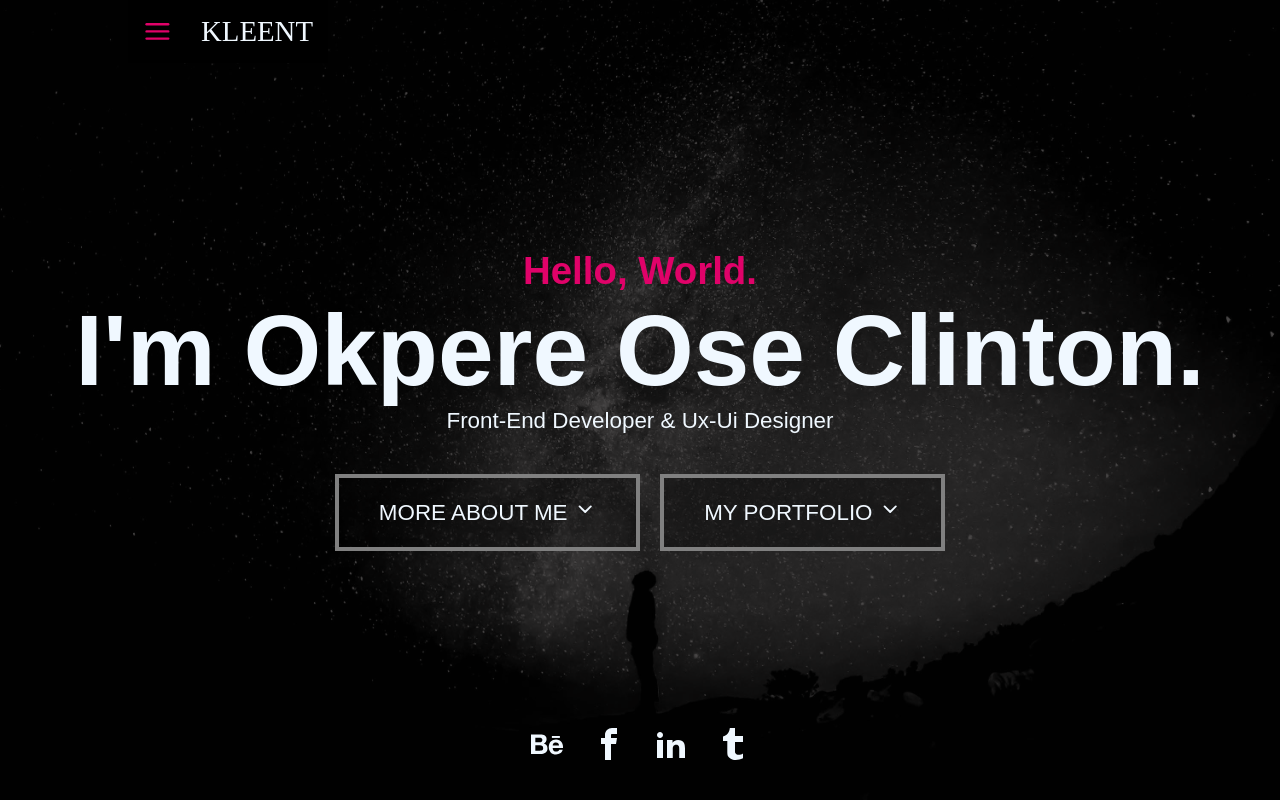
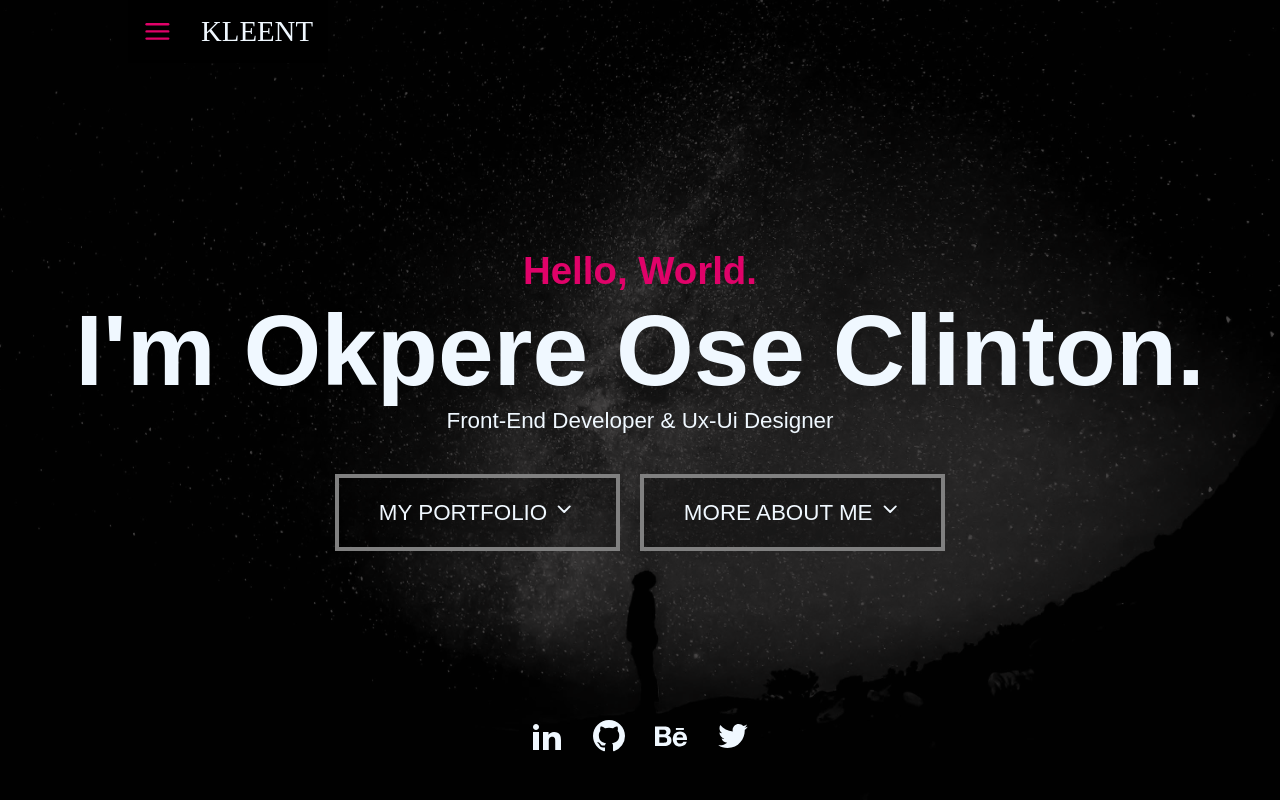
Before and after one commit to okpere/myport, a React (Create React App) app: page / in a window 1280 px wide. Shown: the top 800 px of the page. Built offline with nearby package versions, Linux system fonts and the light colour scheme.

Commit message:
set up the links

```diff
--- a/src/componets/About/About.js
+++ b/src/componets/About/About.js
@@ -8,7 +8,7 @@ const About = () => {
     AOS.init({duration: 700});
   },[])
   return (
-    <section className="about" data-aos="flip-right">
+    <section className="about" data-aos="zoom-in">
       <div className="about-intro">
         <h3>About</h3>
         <p>Let me introduce myself.</p>
--- a/src/componets/Main/Main.css
+++ b/src/componets/Main/Main.css
@@ -53,6 +53,10 @@
   border: 0.1em solid gray;
   border-width: 4px;
   color: aliceblue;
+  transition: all 300ms;
+}
+.intro button:hover {
+  border: 0.1em solid rgb(224, 2, 105);
 }
 .intro-links {
   position: absolute;
@@ -62,6 +66,16 @@
   align-items: center;
   justify-content: center;
   gap: 30px;
+}
+.intro-links a {
+  text-decoration: none;
+  color: aliceblue;
+  transition: all 300ms;
+}
+.intro-links a:hover {
+  text-decoration: none;
+  color: rgb(224, 2, 105);
+  transform: translate(0px, -4px);
 }
 @media only screen and (max-width: 1280px) {
   .intro-contain {
--- a/src/componets/Main/Main.js
+++ b/src/componets/Main/Main.js
@@ -1,8 +1,10 @@
 import logo from "../../assets/intro-bg.jpg";
 import "./Main.css";
 
-import { ImBehance, ImFacebook, ImLinkedin2, ImTumblr } from "react-icons/im";
+import { ImBehance, ImLinkedin2 } from "react-icons/im";
 import { FiChevronDown } from "react-icons/fi";
+import { BsGithub } from "react-icons/bs";
+import { IoLogoTwitter } from "react-icons/io";
 
 const Main = () => {
   return (
@@ -18,19 +20,47 @@ const Main = () => {
         <p>Front-End Developer & Ux-Ui Designer</p>
         <div className="into-button">
           <button>
-            MORE ABOUT ME <FiChevronDown />
+            MY PORTFOLIO <FiChevronDown />
           </button>
           <button>
-            MY PORTFOLIO <FiChevronDown />
+            MORE ABOUT ME <FiChevronDown />
           </button>
         </div>
       </div>
 
       <div className="intro-links">
-        <ImBehance />
-        <ImFacebook />
-        <ImLinkedin2 />
-        <ImTumblr />
+        <a
+          href="https://www.linkedin.com/in/clinton-okpere-404a8421a/"
+          target="_blank"
+          rel="noreferrer noopener"
+        >
+          <ImLinkedin2 />
+        </a>
+        <a
+          href="hhttps://github.com/okpere"
+          target="_blank"
+          rel="noreferrer noopener"
+        >
+          <BsGithub />
+        </a>
+        <a
+          href="https://www.behance.net/clintonokpere"
+          target="_blank"
+          rel="noreferrer noopener"
+        >
+          <ImBehance />
+        </a>
+        <a
+          href="https://twitter.com/OkpereC/"
+          target="_blank"
+          rel="noreferrer noopener"
+        >
+          <IoLogoTwitter />
+        </a>
+
+
+
+
       </div>
     </section>
   );
```
Also changed, not shown: src/componets/Examples/Examples.css (+0 -28 lines).
